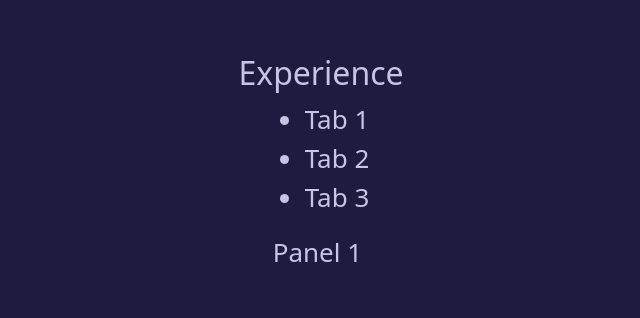
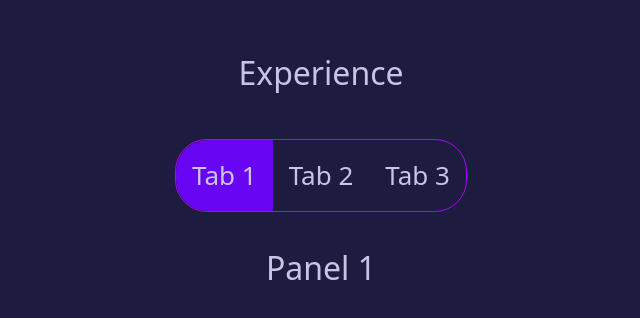
Before and after one commit to JS0621/Portfolio_Website, a React (Create React App) app: page / in a window 1280 px wide. Shown: the part 4066-4384 px from the top of the page, without its empty margins (319-959 px from the left). Built offline with nearby package versions, Linux system fonts and the light colour scheme.

Commit message:
A little bit of style

```diff
--- a/src/App.css
+++ b/src/App.css
@@ -79,6 +79,7 @@
   vertical-align: top;
 }
 
+
 .Contact {
   background-color: #1D1C40;
     width: 100%;
@@ -90,6 +91,74 @@
   font-size: calc(10px + 2vmin);
   color: #c6c5e6;
   vertical-align: top;
+}
+
+.Tabs {
+  width: 100%;
+  height: auto;
+  min-height: 400px;
+  background: #053742;
+  margin: 5rem;
+  padding: 2rem 1rem;
+  color: #E8F0F2;
+  border-radius: 2rem;
+}
+
+.react-tabs {
+  -webkit-tap-highlight-color: transparent;
+}
+
+.react-tabs__tab-list {
+  width: 100%;
+  margin: 0 auto 2rem;
+  display: flex;
+  align-items: center;
+  justify-content: space-between;
+  border: 1px solid #AB05F2;
+  border-radius: 2rem;
+  padding-left: 0px;
+}
+
+.react-tabs__tab {
+  width: 50%;
+  padding: 1rem;
+  list-style: none;
+  text-align: center;
+  cursor: pointer;
+  transition: all 0.7s;
+}
+
+.react-tabs__tab--selected {
+  background: #6805F2;
+}
+
+.react-tabs__tab--disabled {
+  color: Gray;
+  cursor: default;
+}
+
+.react-tabs__tab:hover {
+  background: rgba(50, 224, 196, 0.15);
+}
+
+.react-tabs__tab:first-child {
+  border-bottom-left-radius: 2rem;
+  border-top-left-radius: 2rem;
+}
+
+.react-tabs__tab:last-child {
+  border-bottom-right-radius: 2rem;
+  border-top-right-radius: 2rem;
+}
+
+.react-tabs__tab-panel {
+  display: none;
+}
+
+.react-tabs__tab-panel--selected {
+  display: block;
+  font-size: 2rem;
+  text-align: center;
 }
 
 .App-header {
--- a/src/App.js
+++ b/src/App.js
@@ -46,9 +46,8 @@ function App() {
         </div>
         <div className="Experience" id="experience">
         <h2>Experience</h2>
-        <Tabs
-    selectedTabClassName='is-selected'
-    selectedTabPanelClassName='is-selected'>
+        <br></br>
+        <Tabs classname="Tabs">
     <TabList>
       <Tab>Tab 1</Tab>
       <Tab>Tab 2</Tab>
```
